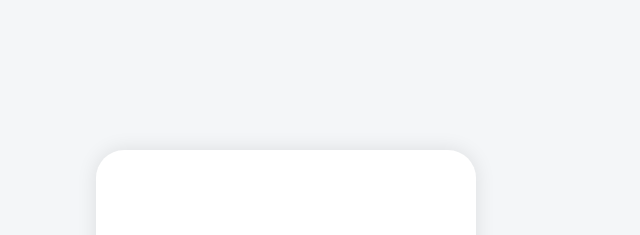
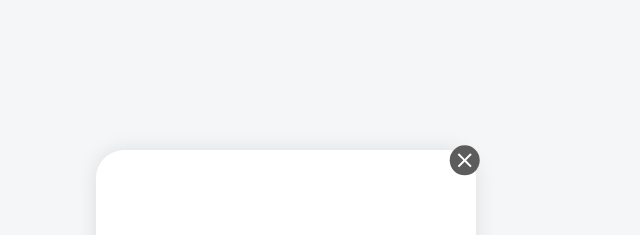
Before and after one commit to VladyslavHimself/todo-app, a React (Vite) app: page /register in a window 1280 px wide. Shown: the top 235 px of the page, without its empty margins (354-994 px from the left). Built offline with nearby package versions, Linux system fonts and the light colour scheme.

Commit message:
Added reroute to login form & updated ModalForm

```diff
--- a/src/Pages/Register.tsx
+++ b/src/Pages/Register.tsx
@@ -1,12 +1,23 @@
+import { useNavigate } from 'react-router-dom';
 import Button from '../Components/Ui/Button';
 import Input from '../Components/Ui/Input';
 import ModalForm from '../Layouts/ModalForm';
 import classes from '../scss/auth.module.scss';
 
-function Auth() {
+function Register() {
+    const navigate = useNavigate();
+
+    const onCloseButtonClickHandle = () => {
+        navigate('/');
+    };
+
     return (
         <div className={classes.auth}>
-            <ModalForm className={classes.form}>
+            <ModalForm
+                className={classes.form}
+                withCloseButton
+                onCloseButtonClickHandler={onCloseButtonClickHandle}
+            >
                 <h2>Register</h2>
                 <div className={classes.inputs}>
                     <Input className={classes.input} placeholder="Full Name" />
@@ -28,4 +39,4 @@ function Auth() {
     );
 }
 
-export default Auth;
+export default Register;
```
